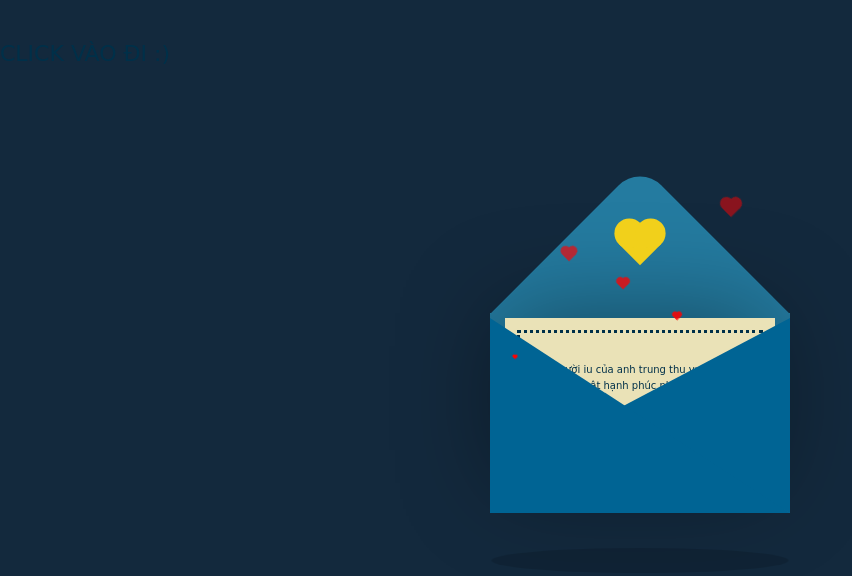
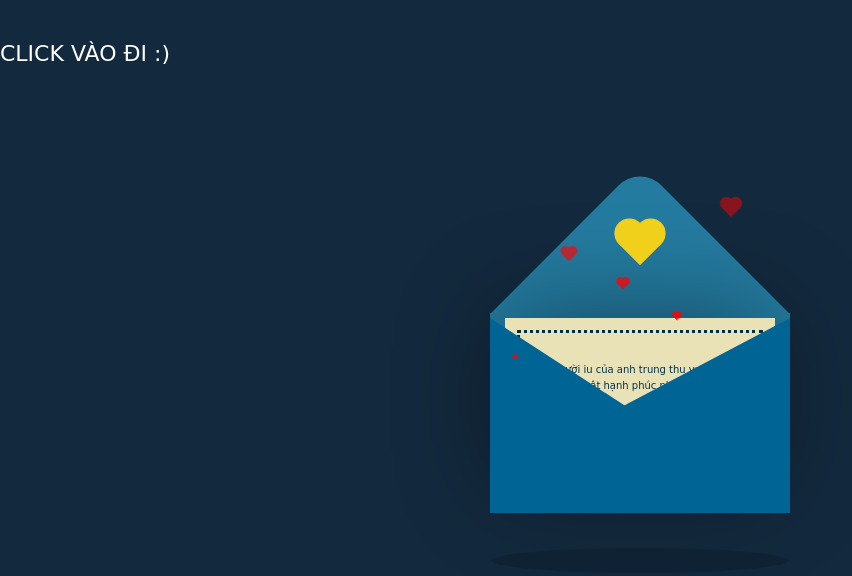
Before and after one commit to tiensinh-art/embebe, a plain HTML site: page index.html in a window 1280 px wide. Shown: the whole page, without its empty margins (0-852 px from the left). Drawn offline with nearby package versions, Linux system fonts and the light colour scheme.

Commit message:
Update style.css

```diff
--- a/style.css
+++ b/style.css
@@ -14,7 +14,7 @@ position: absolute;
     line-height: 20px;
     top: 44px;
     left: 0px;
-    color: #003049;
+    color: #fff;
 }
 
 /* nền lá thư */
```
